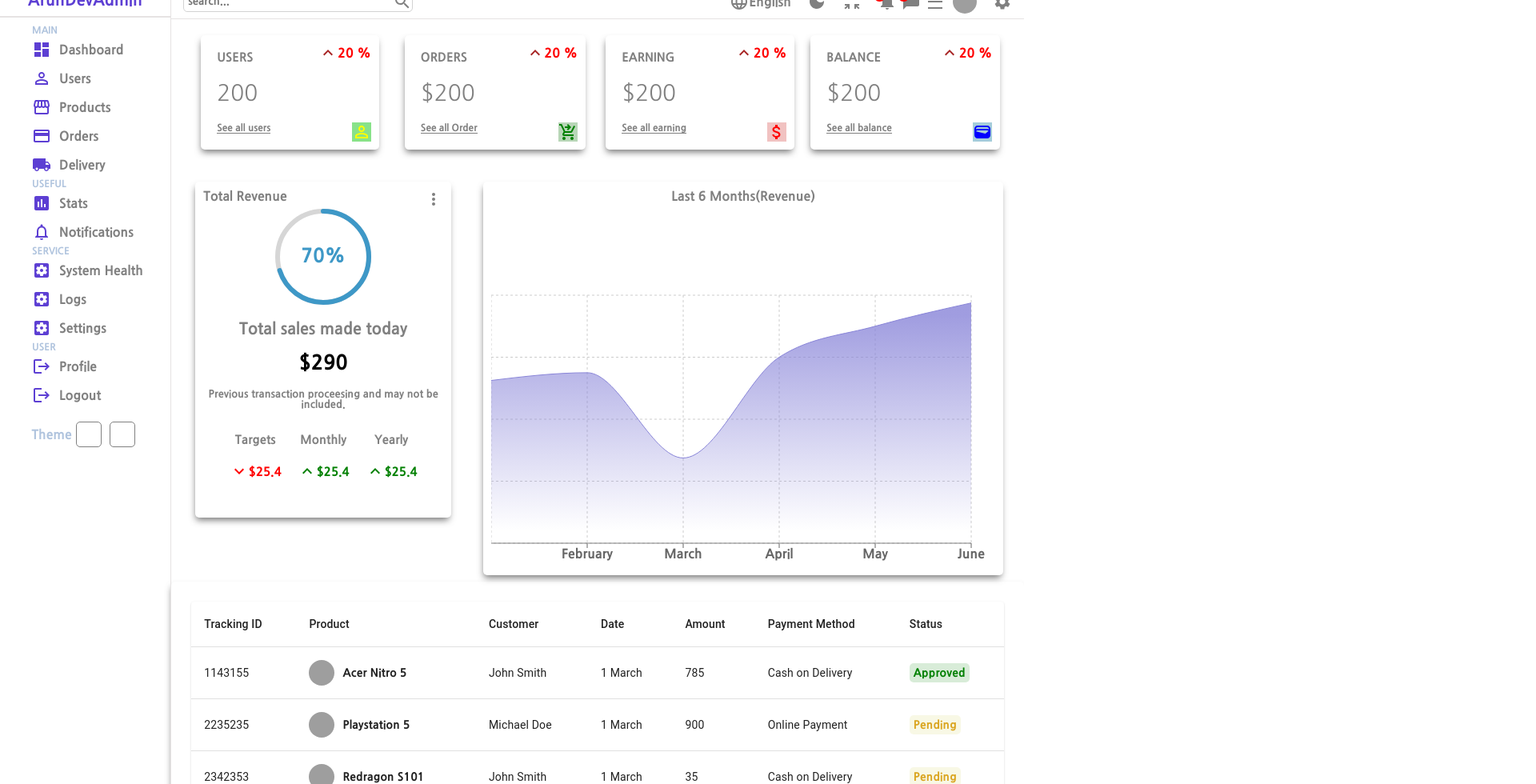
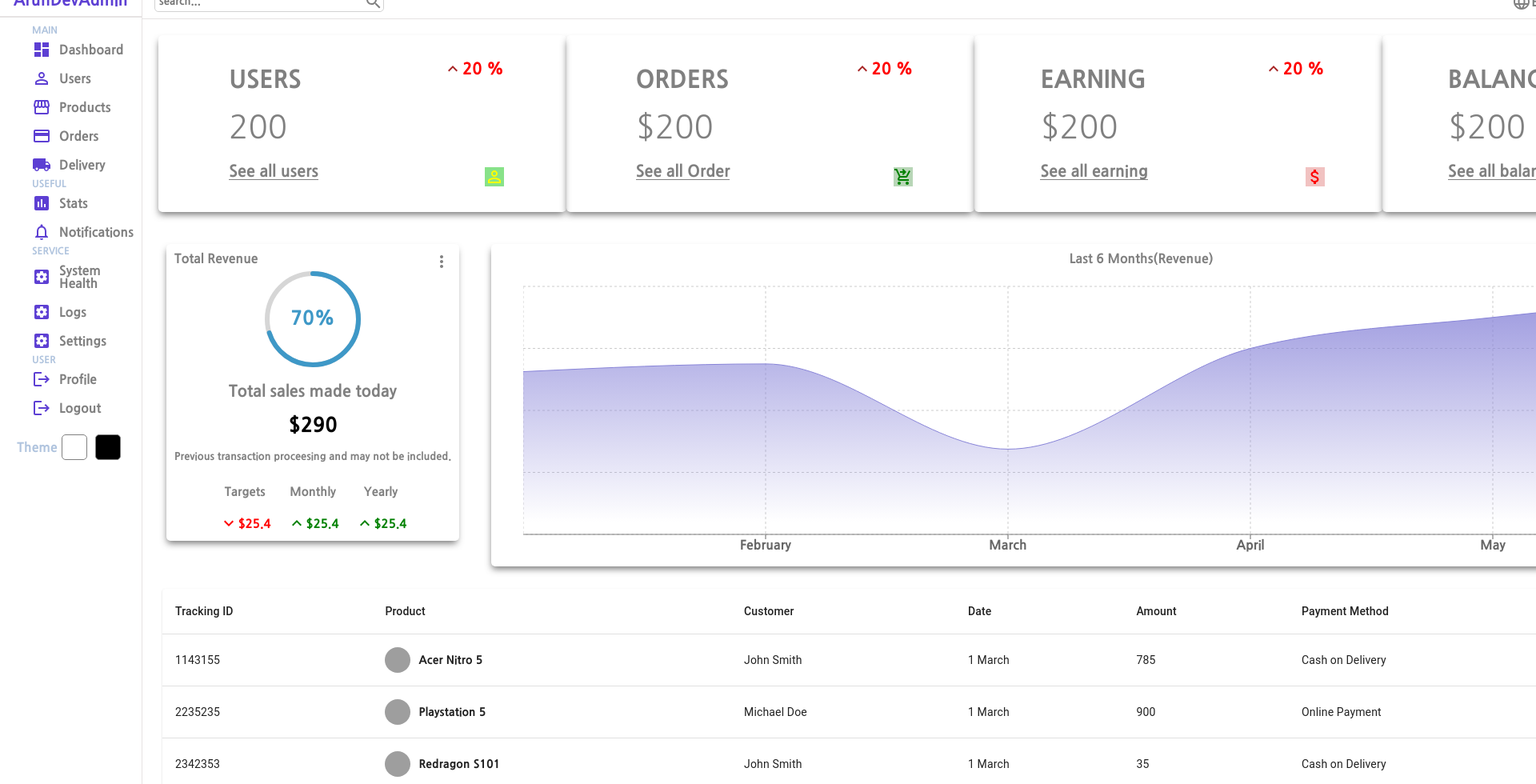
Before and after one commit to Arun1102/dashboard, a React (Create React App) app: page / in a window 1280 px wide. Shown: the part 20-1000 px from the top of the page at 80% size, 1920 px wide, since content can reach past the window. Built offline with nearby package versions, Linux system fonts and the light colour scheme; grey boxes are pictures that could not be loaded.

Commit message:
final commits #1

```diff
--- a/src/Components/Chart/Chart.jsx
+++ b/src/Components/Chart/Chart.jsx
@@ -38,20 +38,17 @@ function Chart() {
 
 
       <span>Last 6 Months(Revenue)</span>
-      <AreaChart width={630} height={350} data={data}
+      <AreaChart width={1545} height={350} data={data}
       margin={{ top: 10, right: 30, left: 0, bottom: 0 }}>
       <defs>
         <linearGradient id="total" x1="0" y1="0" x2="0" y2="1">
           <stop offset="5%" stopColor="#8884d8" stopOpacity={0.8}/>
           <stop offset="95%" stopColor="#8884d8" stopOpacity={0}/>
         </linearGradient>
-        {/* <linearGradient id="colorPv" x1="0" y1="0" x2="0" y2="1">
-          <stop offset="5%" stopColor="#8884d8" stopOpacity={0.8}/>
-          <stop offset="95%" stopColor="#8884d8" stopOpacity={0}/>
-        </linearGradient> */}
+
       </defs>
       <XAxis dataKey="name" />
-      {/* <YAxis /> */}
+
       <CartesianGrid strokeDasharray="3 3" />
       <Tooltip />
       <Area type="monotone" dataKey="total" stroke="#8884d8" fillOpacity={1} fill="url(#total)" />
--- a/src/Components/Chart/Chart.scss
+++ b/src/Components/Chart/Chart.scss
@@ -4,7 +4,8 @@
     flex-direction: column;
     align-items: center;
     flex: 9;
-    height: 59vh;
+    height: 90%;
+    width:100%;
     // background-color: aqua;
     border-radius: 5px;
     padding: 10px;
--- a/src/Components/Datatable/Datatable.scss
+++ b/src/Components/Datatable/Datatable.scss
@@ -1,5 +1,6 @@
 .datatable {
-  height: 600px;
+  height: 100%;
+  width: auto;
   padding: 20px;
 
   .datatableTitle{
--- a/src/Components/Featured/Featured.scss
+++ b/src/Components/Featured/Featured.scss
@@ -8,8 +8,8 @@
         display: flex;
         // align-items: center;
         padding: 10px;
-        width: 300px;
-        height: 400px;
+        width: 100%;
+        height: 100%;
         flex-direction: column;
         flex:3;
         border-radius: 5px;
--- a/src/Components/Sidebar/Sidebar.scss
+++ b/src/Components/Sidebar/Sidebar.scss
@@ -91,6 +91,9 @@
             &:nth-child(2){
                 background-color: white;
             }
+            &:nth-child(3){
+                background-color: black;
+            }
 
         }
     }
--- a/src/Components/Widget/Widget.jsx
+++ b/src/Components/Widget/Widget.jsx
@@ -82,7 +82,7 @@ function Widget({type}) {
                     <div className="percentage red">20 %</div>
                 </div>
                 <div className="rightdown">
-                    {data.icon}
+                    <div className="icons">{data.icon}</div>
                     {/* <PermIdentityIcon className='icon'/> */}
                     {/* <div className="percentage">20 %</div> */}
                 </div>
--- a/src/Components/Widget/Widget.scss
+++ b/src/Components/Widget/Widget.scss
@@ -7,12 +7,14 @@
 
 
     .wrapper{
-        width: auto;
+        width: 450px;
         height: auto;
         border-radius: 5px;
         display: flex;
         text-align: left;
-        padding: 10px;
+        display: flex;
+        justify-content: space-around;
+        padding: 30px;
         gap: 50px;
         background-color: transparent;
         box-shadow: -1px 5px 9px -2px rgba(71,71,71,0.75);
@@ -30,17 +32,17 @@
             }
 
             .title{
-
+                font-size: 30px;
             }
 
             .counter{
-                font-size: 28px;
+                font-size: 40px;
                 font-weight: 300;
             }
 
             .link{
                 width: max-content;
-                font-size: 12px;
+                font-size: 20px;
                 border-bottom: 0.5px solid grey;
             }
 
@@ -67,7 +69,7 @@
                     }
                 }
                 .percentage{
-                    // font-size: 20px;
+                    font-size: 20px;
 
                     &.green{
                         color: green;
@@ -82,10 +84,11 @@
             .rightdown{
                display: flex;
                align-self: flex-end;
-                .icon{
+
+                .icons{
 
 
-                    // background-color: aqua;
+
                 }
             }
 
--- a/src/Dark/Dark.scss
+++ b/src/Dark/Dark.scss
@@ -54,6 +54,7 @@
       }
       hr {
         border-color: #333;
+
       }
 
       ul {
--- a/src/pages/Home/Home.scss
+++ b/src/pages/Home/Home.scss
@@ -12,6 +12,8 @@
         flex: 1;
         margin: 20px;
 
+
+
     }
 
     .container{
@@ -19,23 +21,24 @@
         display: flex;
         flex: 1;
         margin-left: 10px;
-        height: 65vh;
+        height: 35vh;
         width: auto;
+        height: auto;
         // background-color: red;
     }
 
     .listtables{
         width: auto;
         height: auto;
-        border-radius: 5px;
+        // border-radius: 5px;
         display: flex;
         text-align: left;
         padding: 10px;
         gap: 50px;
-        background-color: white;
-        box-shadow: -1px 5px 9px -2px rgba(71,71,71,0.75);
-        -webkit-box-shadow: -1px 5px 9px -2px rgba(71,71,71,0.75);
-        -moz-box-shadow: -1px 5px 9px -2px rgba(71,71,71,0.75);
+        // background-color: green;
+        // box-shadow: -1px 5px 9px -2px rgba(71,71,71,0.75);
+        // -webkit-box-shadow: -1px 5px 9px -2px rgba(71,71,71,0.75);
+        // -moz-box-shadow: -1px 5px 9px -2px rgba(71,71,71,0.75);
     }
 
 
```
